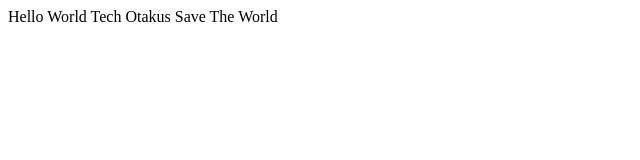
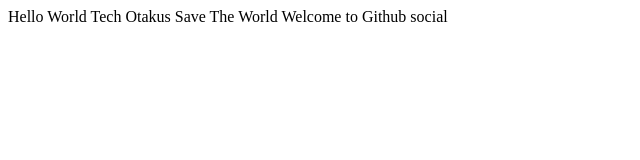
Before and after one commit to IndexLibrary/aaa, a plain HTML site: page index.html in a window 1280 px wide. Shown: the whole page, without its empty margins (0-640 px from the left). Drawn offline with Linux system fonts and the light colour scheme.

Commit message:
the third time

```diff
--- a/index.html
+++ b/index.html
@@ -6,5 +6,6 @@
 	<body>
 		Hello World
 		Tech Otakus Save The World
+		Welcome to Github social
 	</body>
 </html>
```
